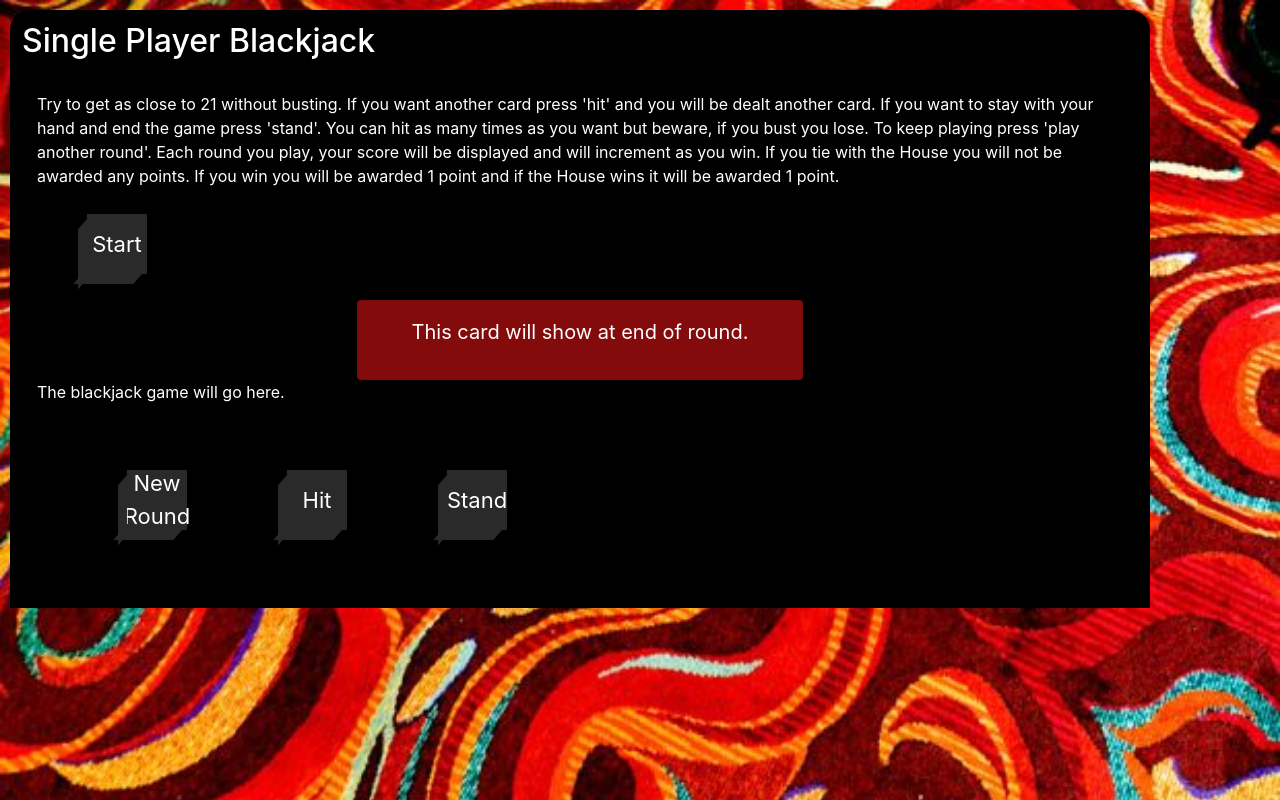
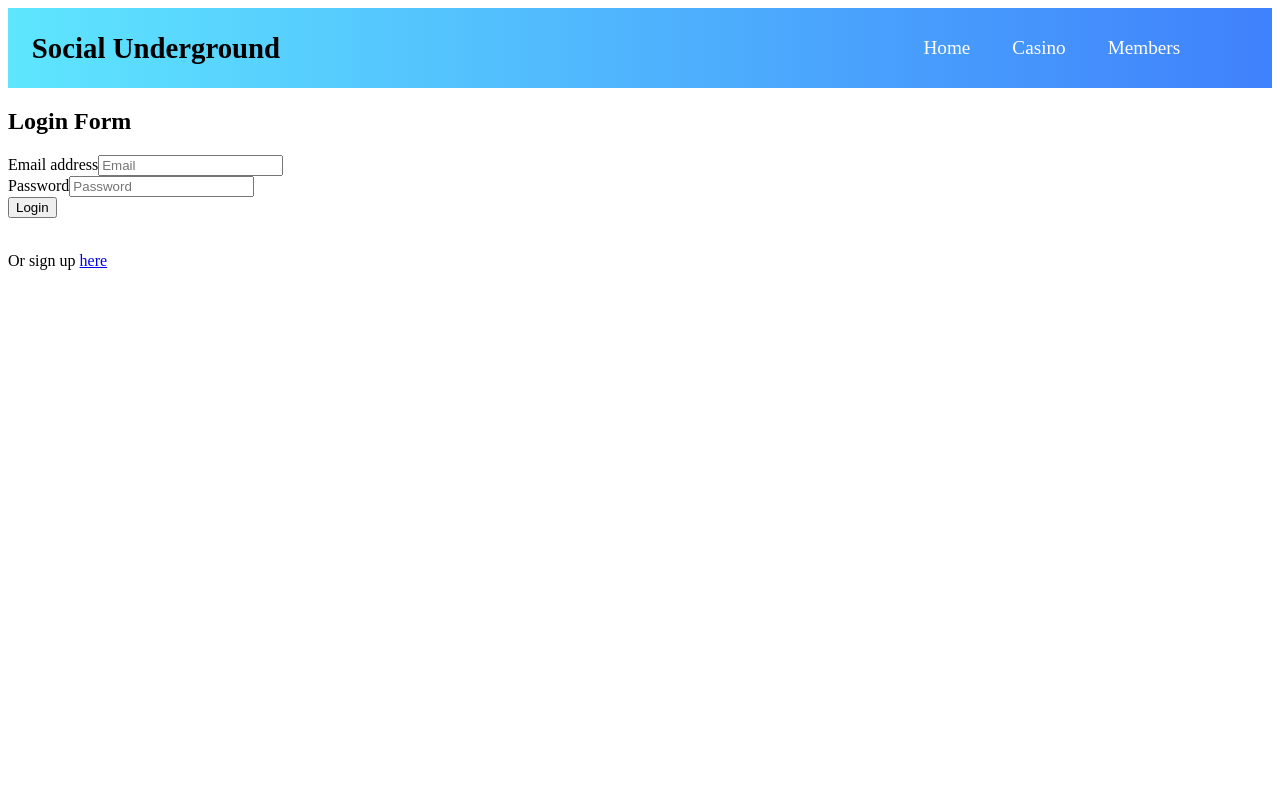
Before and after one commit to rzelazny/social-underground-2, a React (Create React App) app in the folder client/: page / in a window 1280 px wide. Built offline with nearby package versions, Linux system fonts and the light colour scheme.

Commit message:
commented out the casino page form app.js and uncommented ryans stuff

```diff
--- a/client/src/App.js
+++ b/client/src/App.js
@@ -1,30 +1,30 @@
 import React from "react";
-// import { BrowserRouter as Router, Route, Switch } from "react-router-dom";
-// import Login from "./pages/Login";
-// import Signup from "./pages/Signup";
-// import NoMatch from "./pages/NoMatch";
-// import Nav from "./components/Nav/Navbar";
-import  Casino from "./pages/Casino";
+import { BrowserRouter as Router, Route, Switch } from "react-router-dom";
+import Login from "./pages/Login";
+import Signup from "./pages/Signup";
+import NoMatch from "./pages/NoMatch";
+import Nav from "./components/Nav/Navbar";
+// import  Casino from "./pages/Casino";
 
 function App() {
   return (
-    // <Router>
-    //   <div>
-    //     <Nav />
-    //     <Switch>
-    //       <Route exact path={["/", "/login"]}>
-    //         <Login />
-    //       </Route>
-    //       <Route exact path={"/signup"}>
-    //         <Signup />
-    //       </Route>
-    //       <Route>
-    //         <NoMatch />
-    //       </Route>
-    //     </Switch>
-    //   </div>
-    // </Router>
-    <Casino />
+    <Router>
+      <div>
+        <Nav />
+        <Switch>
+          <Route exact path={["/", "/login"]}>
+            <Login />
+          </Route>
+          <Route exact path={"/signup"}>
+            <Signup />
+          </Route>
+          <Route>
+            <NoMatch />
+          </Route>
+        </Switch>
+      </div>
+    </Router>
+    // <Casino />
   );
 }
 
```
